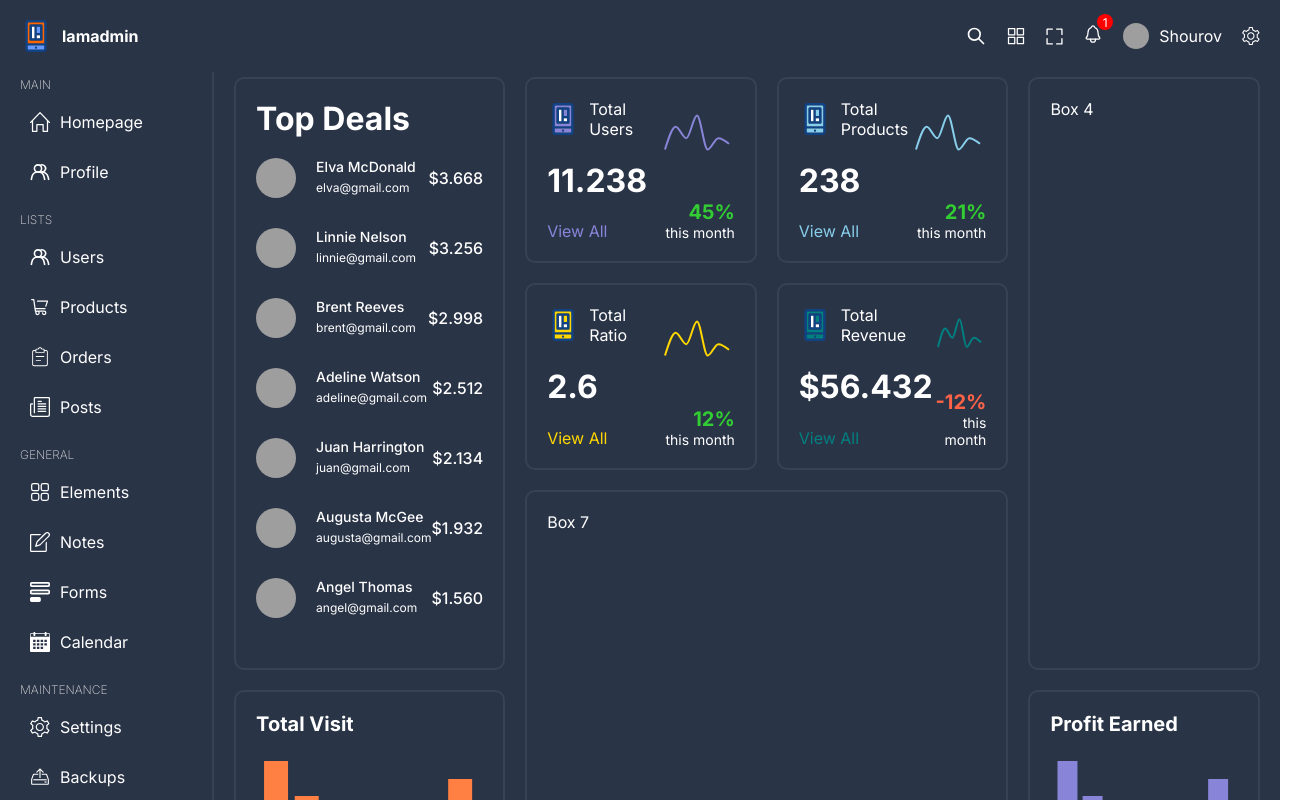
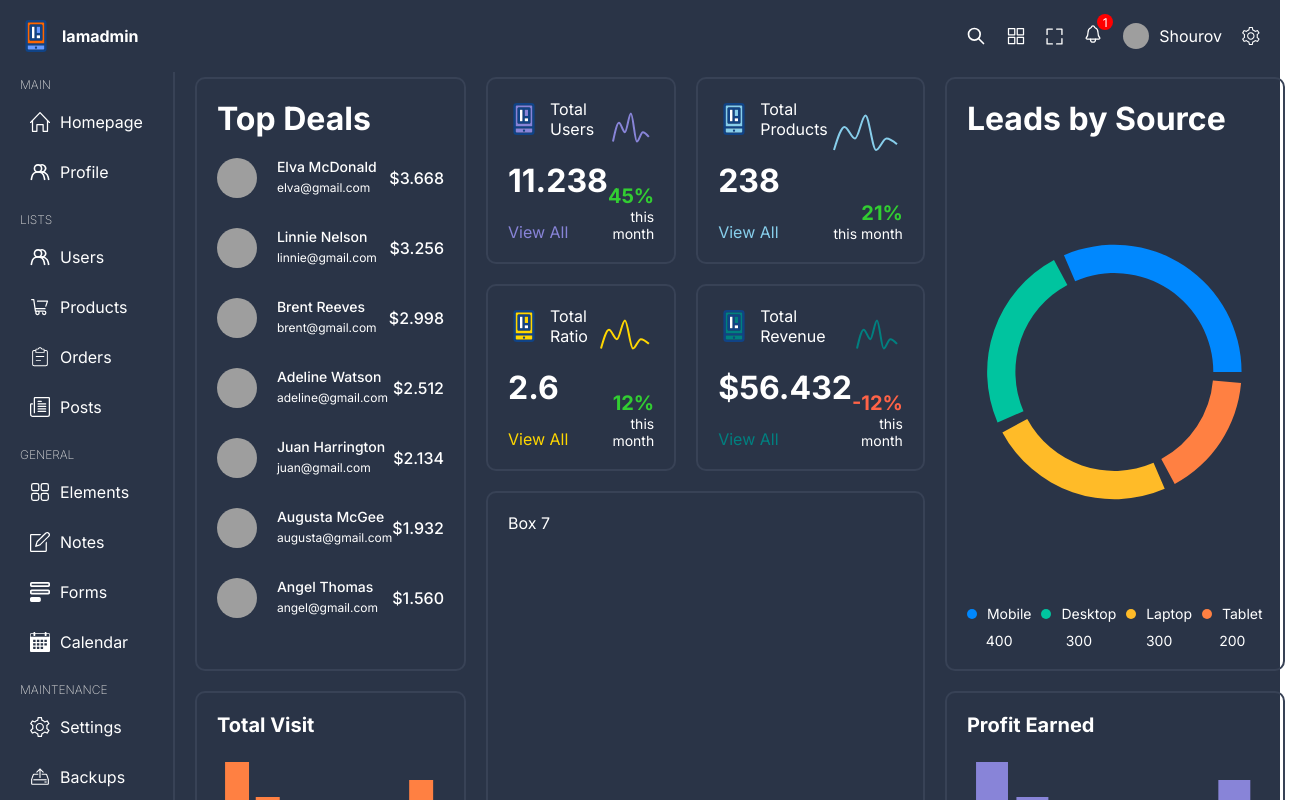
Before and after one commit to shourovfoisal/react-admin-dashboard, a React (Vite) app: page / in a window 1280 px wide. Shown: the top 800 px of the page, 1305 px wide, since content can reach past the window. Built offline with nearby package versions, Linux system fonts and the light colour scheme; grey boxes are pictures that could not be loaded.

Commit message:
added pie chart

```diff
--- a/src/components/index.ts
+++ b/src/components/index.ts
@@ -4,3 +4,4 @@ export { Footer } from "./footer/footer.component";
 export { TopBox } from "./topBox/TopBox";
 export { ChartBox } from "./chartBox/ChartBox";
 export { BarChartBox } from "./barChartBox/BarChartBox";
+export { PieChartBox } from "./pieChartBox/PieChartBox";
--- /dev/null
+++ b/src/components/pieChartBox/PieChartBox.tsx
@@ -0,0 +1,57 @@
+import {
+	Cell,
+	Pie,
+	PieChart,
+	ResponsiveContainer,
+	Sector,
+	Tooltip,
+} from "recharts";
+import "./pieChartBox.scss";
+
+const data = [
+	{ name: "Mobile", value: 400, color: "#0088FE" },
+	{ name: "Desktop", value: 300, color: "#00C49F" },
+	{ name: "Laptop", value: 300, color: "#FFBB28" },
+	{ name: "Tablet", value: 200, color: "#FF8042" },
+];
+
+export const PieChartBox = () => {
+	return (
+		<div className="pieChartBox">
+			<h1>Leads by Source</h1>
+			<div className="chart">
+				<ResponsiveContainer width="99%" height={300}>
+					<PieChart>
+						<Tooltip
+							contentStyle={{ background: "white", borderRadius: "5px" }}
+						/>
+
+						<Pie
+							data={data}
+							innerRadius={"70%"}
+							outerRadius={"90%"}
+							paddingAngle={5}
+							dataKey="value"
+						>
+							{data.map(item => (
+								<Cell key={item.name} fill={item.color} strokeWidth={0} />
+							))}
+						</Pie>
+					</PieChart>
+				</ResponsiveContainer>
+			</div>
+
+			<div className="options">
+				{data.map(item => (
+					<div className="option" key={item.name}>
+						<div className="title">
+							<div className="dot" style={{ backgroundColor: item.color }} />
+							<span>{item.name}</span>
+						</div>
+						<span>{item.value}</span>
+					</div>
+				))}
+			</div>
+		</div>
+	);
+};
--- /dev/null
+++ b/src/components/pieChartBox/pieChartBox.scss
@@ -0,0 +1,40 @@
+.pieChartBox {
+  height: 100%;
+  display: flex;
+  flex-direction: column;
+  justify-content: space-between;
+
+  .chart {
+    display: flex;
+    align-items: center;
+    justify-content: center;
+    width: 100%;
+    height: 100%;
+  }
+
+  .options {
+    display: flex;
+    justify-content: space-between;
+    gap: 10px;
+    font-size: 14px;
+
+    .option {
+      display: flex;
+      flex-direction: column;
+      gap: 10px;
+      align-items: center;
+
+      .title {
+        display: flex;
+        gap: 10px;
+        align-items: center;
+
+        .dot {
+          width: 10px;
+          height: 10px;
+          border-radius: 50%;
+        }
+      }
+    }
+  }
+}
--- a/src/pages/home/Home.tsx
+++ b/src/pages/home/Home.tsx
@@ -1,4 +1,4 @@
-import { BarChartBox, ChartBox, TopBox } from "@/components";
+import { BarChartBox, ChartBox, PieChartBox, TopBox } from "@/components";
 import "./home.scss";
 import {
 	chartBoxUser,
@@ -21,7 +21,9 @@ export const Home = () => {
 			<div className="box box3">
 				<ChartBox {...chartBoxProduct} />
 			</div>
-			<div className="box box4">Box 4</div>
+			<div className="box box4">
+				<PieChartBox />
+			</div>
 			<div className="box box5">
 				<ChartBox {...chartBoxConversion} />
 			</div>
```
